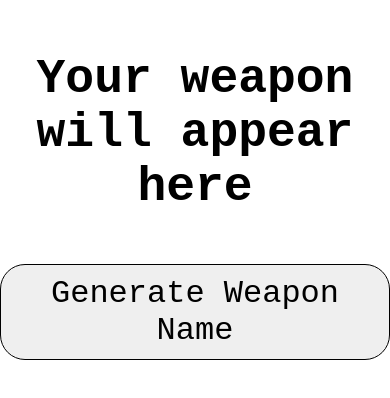
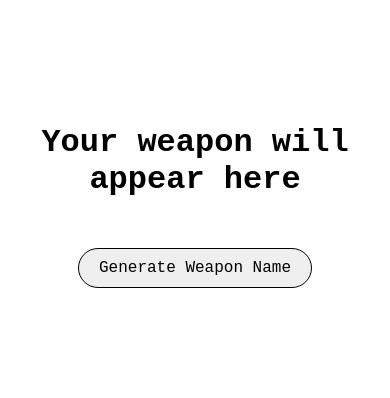
Before and after one commit to Jason-Smith-Code/mixed-messages, a plain HTML site: page index.html in a window 390 px wide. Shown: the part 216-614 px from the top of the page. Drawn offline with Linux system fonts and the light colour scheme.

Commit message:
fix for display bug

```diff
--- a/generate-weapon.js
+++ b/generate-weapon.js
@@ -46,5 +46,5 @@ const generateWeapon = () => {
     // create event trigger for button
     document.getElementsByTagName("button").onclick = generateWeapon;
     // Change the elements displayed
-    document.getElementById("result").innerHTML = randPrefix + "&nbsp;" + randWeapon + "&nbsp;" + randSuffix;
+    document.getElementById("result").innerHTML = randPrefix + " " + randWeapon + " " + randSuffix;
 }
--- a/style.css
+++ b/style.css
@@ -37,9 +37,32 @@ body {
     flex-direction: column;
     justify-content: center;
     text-align: center;
+    padding-left: 20px;
+    padding-right: 20px;
+}
+
+.mixed-message-container {
+    width: 100%;
 }
 
 #result {
     font-size: 3em;
     margin-bottom: 50px;
 }
+
+@media only screen and (max-width: 600px) {
+
+    #result {
+        font-size: 2em;
+        margin-bottom: 50px;
+    }
+
+    button {
+        font-size: 1em;
+    }
+
+    button:hover {
+        padding: 10px 20px;
+        cursor: pointer;
+    }
+}
```
